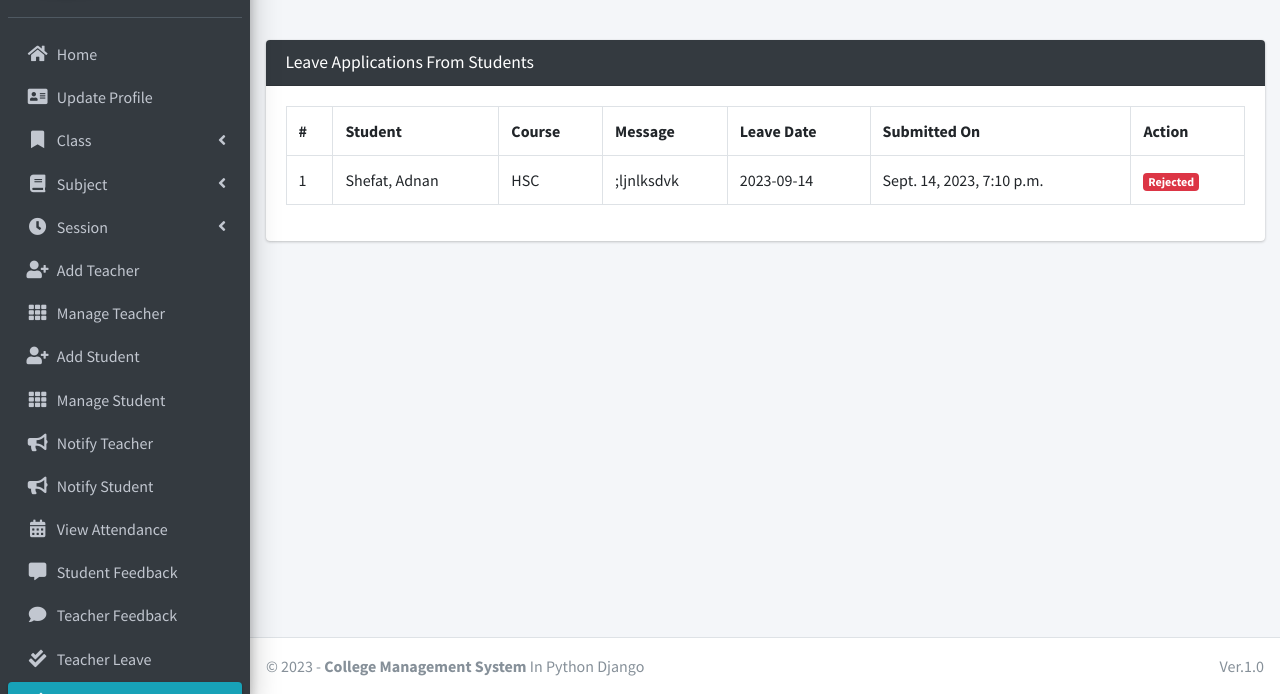
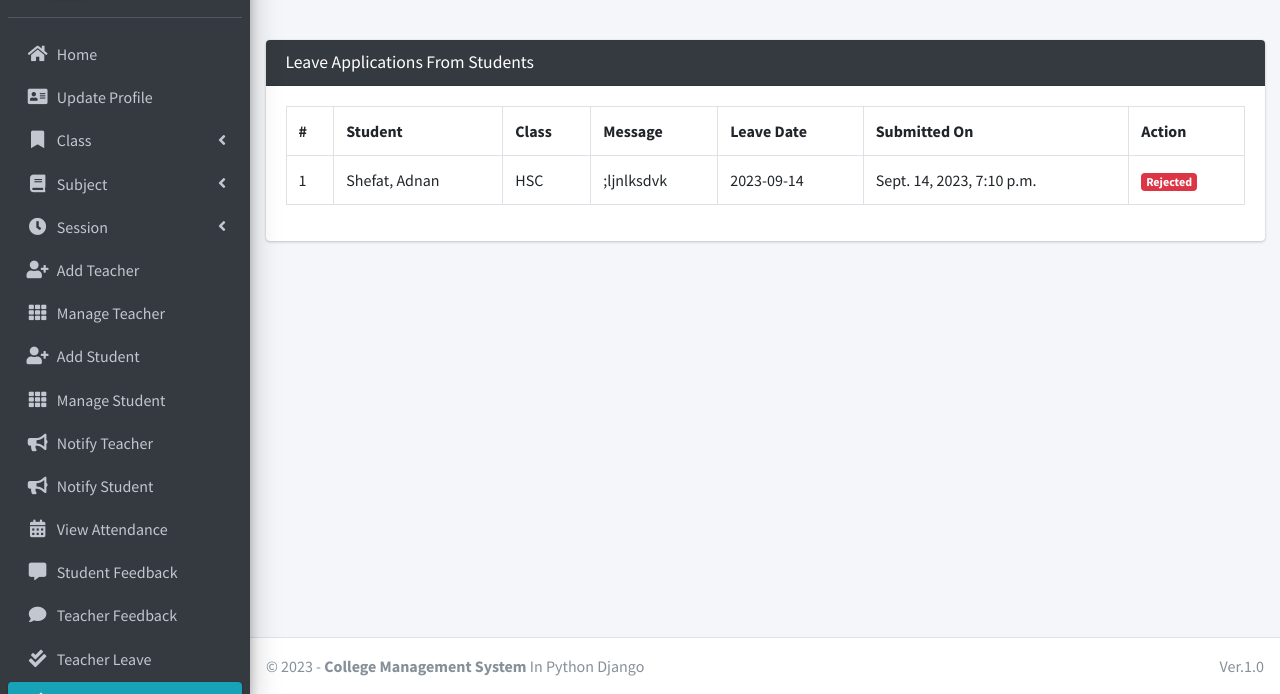
Before and after one commit to team-gigabyte10/college, a Django app: page /student/view/leave/ in a window 1280 px wide. Shown: the part 106-800 px from the top of the page. Run offline with Django 3.2, Linux system fonts and the light colour scheme; a user stored in the database is signed in; data comes from the database, SQL or seed files in the repository; some libraries are stand-ins or nearby versions.

Commit message:
Update student_leave_view.html

```diff
--- a/main_app/templates/hod_template/student_leave_view.html
+++ b/main_app/templates/hod_template/student_leave_view.html
@@ -19,7 +19,7 @@
                             <tr>
                                 <th>#</th>
                                 <th>Student</th>
-                                <th>Course</th>
+                                <th>Class</th>
                                 <th>Message</th>
                                 <th>Leave Date</th>
                                 <th>Submitted On</th>
```
